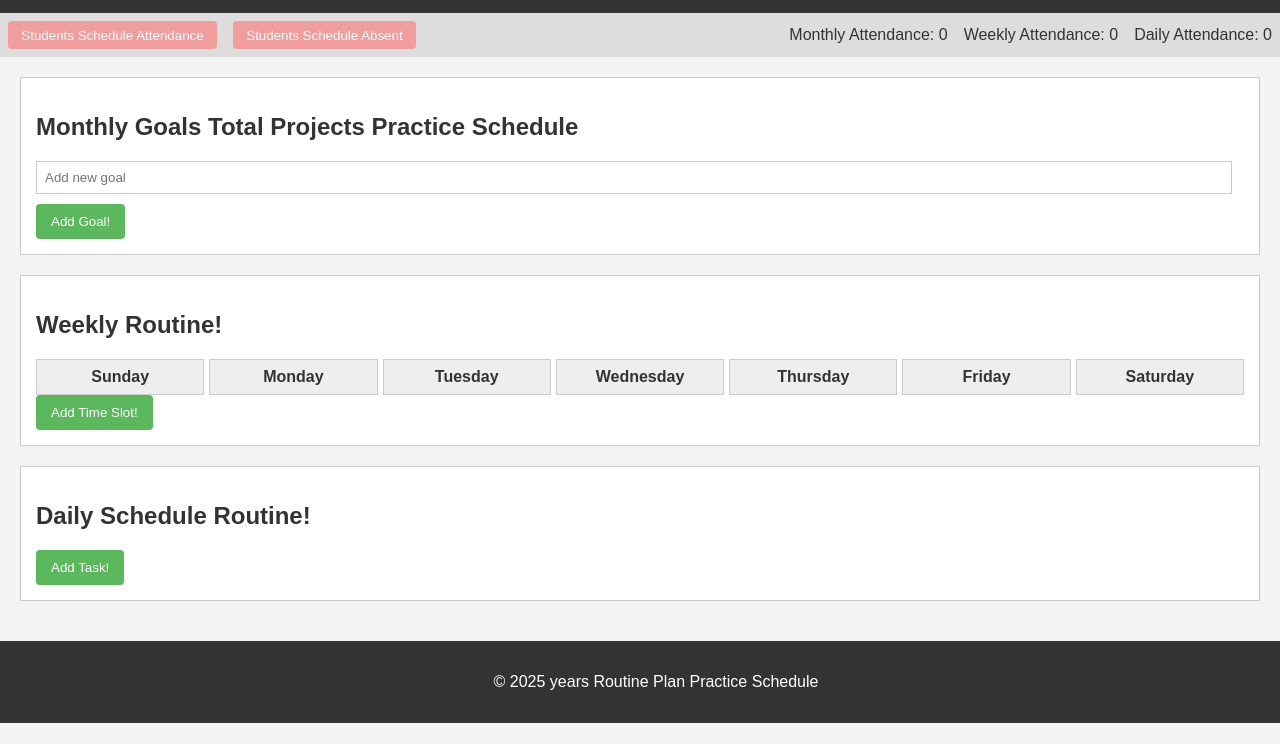
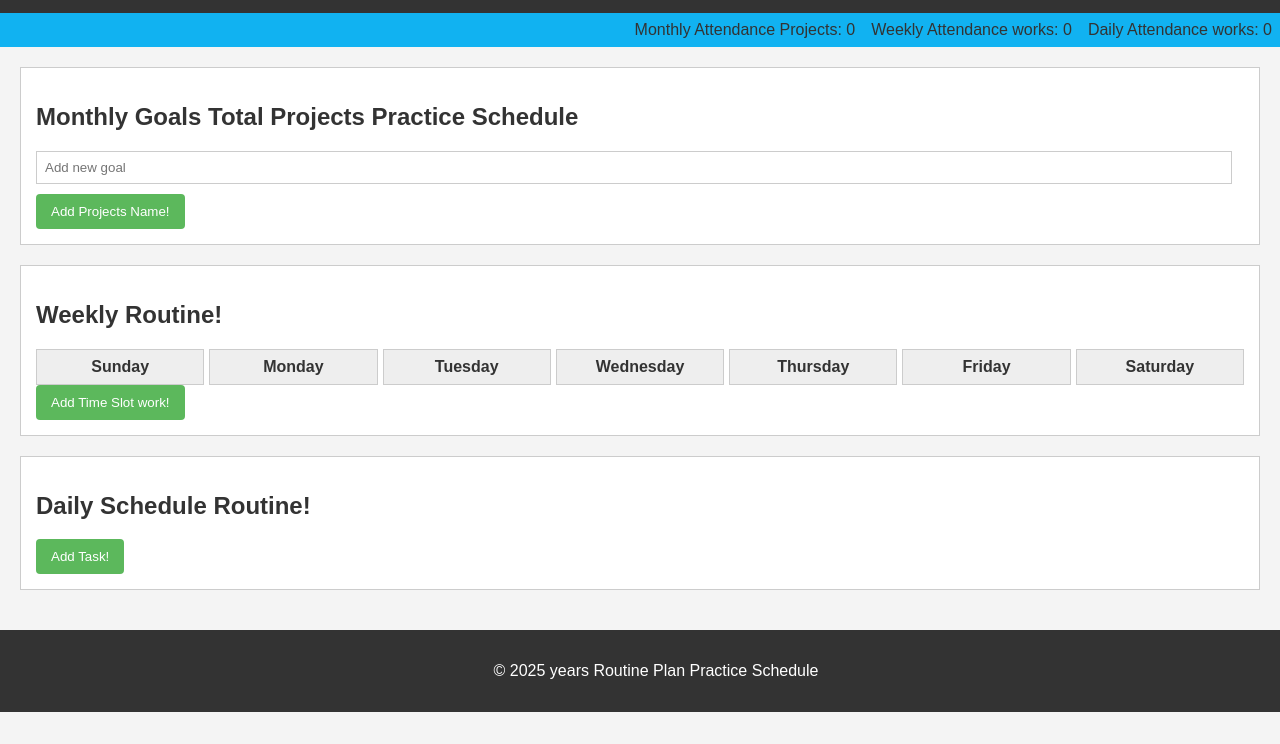
Before and after one commit to md-jahid-islam/Routine-Plan-, a plain HTML site: page index.html in a window 1280 px wide. Shown: the part 56-800 px from the top of the page. Drawn offline with Linux system fonts and the light colour scheme.

Commit message:
comments

```diff
--- a/index.html
+++ b/index.html
@@ -12,15 +12,15 @@
     <button id="theme-toggle"> Dark Theme </button>
     </header>
     <nav>
-        <button id="daily-btn" data-section="daily-schedule-section"> Students Schedule Attendance</button>
-        <button id="daily-btn" data-section="daily-schedule-section"> Students Schedule Absent </button>
-
         <div class="attendance-info">
-        <p>Monthly Attendance: <span id="monthly-attendance-count">0</span></p>
-        <p>Weekly Attendance: <span id="weekly-attendance-count">0</span></p>
-        <p>Daily Attendance: <span id="daily-attendance-count">0</span></p>
+        <p>Monthly Attendance Projects: <span id="monthly-attendance-count">0</span></p>
+        <p>Weekly Attendance works: <span id="weekly-attendance-count">0</span></p>
+        <p>Daily Attendance works: <span id="daily-attendance-count">0</span></p>
         </div>
     </nav>
+  <!-- Toast Message Container -->
+  <div id="toast"></div>
+
     <main>
         <section id="monthly-goals-section" class="active-section">
             <h2>Monthly Goals Total Projects Practice Schedule </h2>
@@ -28,14 +28,14 @@
             </ul>
             <div class="input-area">
             <input type="text" id="new-monthly-goal" placeholder="Add new goal">
-            <button id="add-monthly-goal-btn">Add Goal!</button>
+            <button id="add-monthly-goal-btn">Add Projects Name!</button>
             </div>
         </section>
         <section id="weekly-routine-section">
             <h2>Weekly Routine!</h2>
             <div class="timetable" id="weekly-timetable">
             </div>
-            <button id="add-weekly-slot-btn">Add Time Slot!</button>
+            <button id="add-weekly-slot-btn">Add Time Slot work!</button>
             <div id="weekly-slot-form" class="hidden">
                 <select id="slot-day">
                     <option value="Monday">Monday</option>
--- a/style.css
+++ b/style.css
@@ -35,7 +35,7 @@ header h1 {
 }
  /* --- nav --- */
  nav {
-    background-color: #ddd;
+    background-color: hsla(197, 89%, 50%, 0.986);
     padding: 0.5em;
     display: flex;
     justify-content: center;
```
